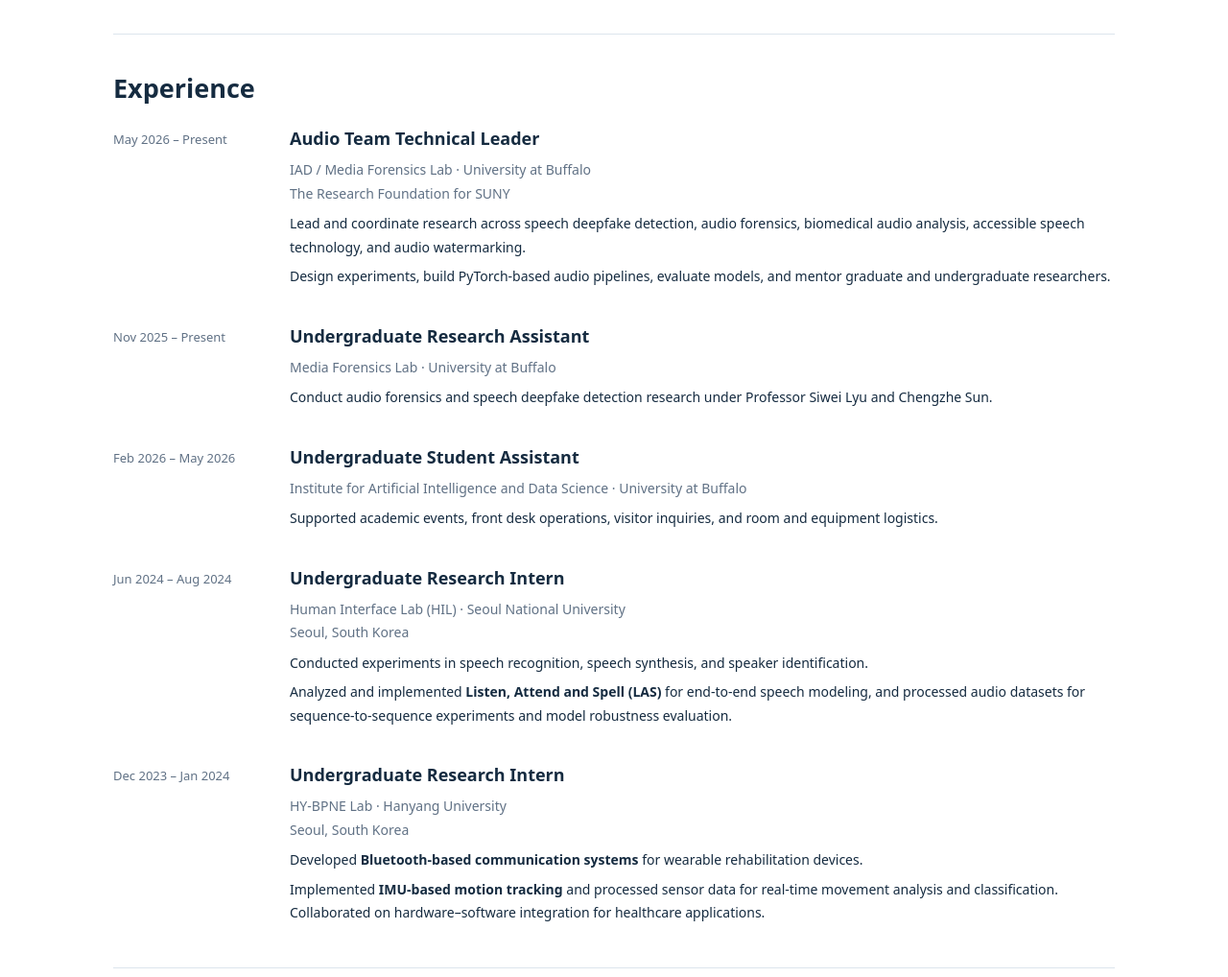
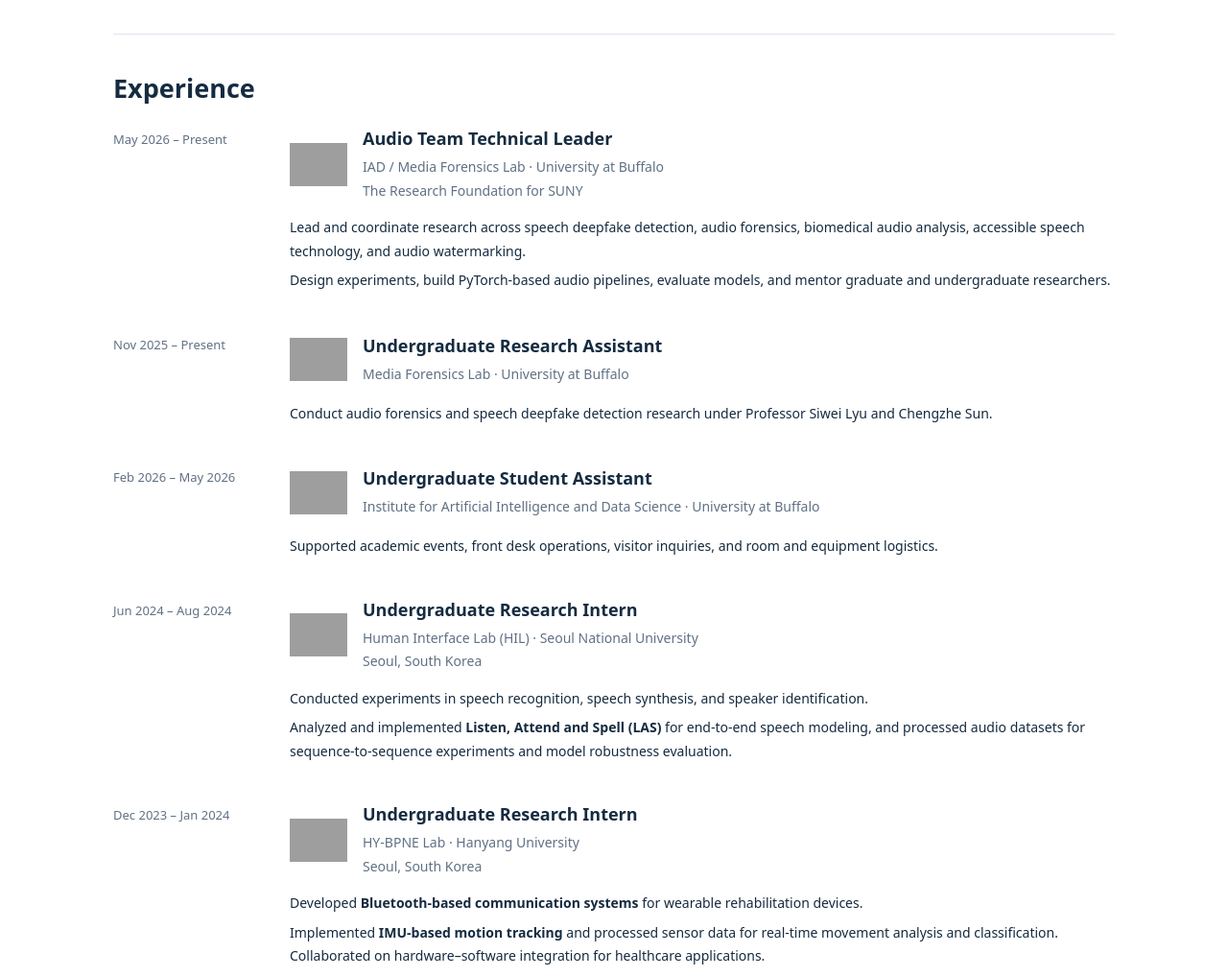
Before and after one commit to 2003wkdwogud/2003wkdwogud.github.io, a plain HTML site: page index.html in a window 1280 px wide. Shown: the part 3201-4219 px from the top of the page at 96% size. Drawn offline with Linux system fonts and the light colour scheme; grey boxes are pictures that could not be loaded.

Commit message:
Refactor HTML and CSS for layout improvements
Updated various CSS styles and HTML structure for better layout and spacing.

```diff
--- a/index.html
+++ b/index.html
@@ -96,7 +96,7 @@
 
     html {
       scroll-behavior: smooth;
-      scroll-padding-top: 100px;
+      scroll-padding-top: 110px;
     }
 
     body {
@@ -394,7 +394,7 @@
       display: grid;
       grid-template-columns: 160px minmax(0, 1fr);
       gap: 24px;
-      margin-bottom: 30px;
+      margin-bottom: 34px;
     }
 
     .entry:last-child {
@@ -414,6 +414,32 @@
     .entry p {
       margin: 6px 0;
       font-size: 14px;
+    }
+
+    .lab-heading {
+      display: flex;
+      align-items: center;
+      gap: 16px;
+      margin-bottom: 14px;
+    }
+
+    .lab-heading > div {
+      min-width: 0;
+    }
+
+    .school-logo {
+      width: 60px;
+      height: 60px;
+      flex-shrink: 0;
+      object-fit: contain;
+    }
+
+    .lab-heading h3 {
+      margin: 0;
+    }
+
+    .lab-heading .org {
+      margin: 4px 0 0;
     }
 
     .mentoring {
@@ -448,6 +474,10 @@
       margin: 4px 0;
       color: var(--muted);
       font-size: 14px;
+    }
+
+    #contact a {
+      overflow-wrap: anywhere;
     }
 
     footer {
@@ -492,7 +522,7 @@
 
       .entry {
         grid-template-columns: 1fr;
-        gap: 3px;
+        gap: 10px;
       }
 
       .projects,
@@ -503,6 +533,15 @@
       .publication,
       .project {
         padding: 20px;
+      }
+
+      .school-logo {
+        width: 48px;
+        height: 48px;
+      }
+
+      .lab-heading {
+        gap: 12px;
       }
     }
 
@@ -918,11 +957,24 @@
         <div class="date">May 2026 – Present</div>
 
         <div>
+          <div class="lab-heading">
+            <img
+              class="school-logo"
+              src="https://www.buffalo.edu/content/www/brand/identity/university-logo-and-marks/_jcr_content/root/maincontent/par/colctrl_0/column1/image_13.img.292.auto.jpg/1763653043298.jpg"
+              alt="University at Buffalo logo"
+              width="60"
+              height="60"
+              loading="lazy"
+            >
+
+            <div>
               <h3>Audio Team Technical Leader</h3>
 
               <div class="org">
                 IAD / Media Forensics Lab · University at Buffalo<br>
                 The Research Foundation for SUNY
+              </div>
+            </div>
           </div>
 
           <p>
@@ -944,10 +996,23 @@
         <div class="date">Nov 2025 – Present</div>
 
         <div>
+          <div class="lab-heading">
+            <img
+              class="school-logo"
+              src="https://www.buffalo.edu/content/www/brand/identity/university-logo-and-marks/_jcr_content/root/maincontent/par/colctrl_0/column1/image_13.img.292.auto.jpg/1763653043298.jpg"
+              alt="University at Buffalo logo"
+              width="60"
+              height="60"
+              loading="lazy"
+            >
+
+            <div>
               <h3>Undergraduate Research Assistant</h3>
 
               <div class="org">
                 Media Forensics Lab · University at Buffalo
+              </div>
+            </div>
           </div>
 
           <p>
@@ -962,11 +1027,24 @@
         <div class="date">Feb 2026 – May 2026</div>
 
         <div>
+          <div class="lab-heading">
+            <img
+              class="school-logo"
+              src="https://www.buffalo.edu/content/www/brand/identity/university-logo-and-marks/_jcr_content/root/maincontent/par/colctrl_0/column1/image_13.img.292.auto.jpg/1763653043298.jpg"
+              alt="University at Buffalo logo"
+              width="60"
+              height="60"
+              loading="lazy"
+            >
+
+            <div>
               <h3>Undergraduate Student Assistant</h3>
 
               <div class="org">
-            Institute for Artificial Intelligence and Data Science ·
-            University at Buffalo
+                Institute for Artificial Intelligence and
+                Data Science · University at Buffalo
+              </div>
+            </div>
           </div>
 
           <p>
@@ -980,11 +1058,24 @@
         <div class="date">Jun 2024 – Aug 2024</div>
 
         <div>
+          <div class="lab-heading">
+            <img
+              class="school-logo"
+              src="https://en.snu.ac.kr/webdata/uploads/eng/image/2020/02/about-symbol-bi_lg.png"
+              alt="Seoul National University logo"
+              width="60"
+              height="60"
+              loading="lazy"
+            >
+
+            <div>
               <h3>Undergraduate Research Intern</h3>
 
               <div class="org">
                 Human Interface Lab (HIL) · Seoul National University<br>
                 Seoul, South Korea
+              </div>
+            </div>
           </div>
 
           <p>
@@ -1006,11 +1097,24 @@
         <div class="date">Dec 2023 – Jan 2024</div>
 
         <div>
+          <div class="lab-heading">
+            <img
+              class="school-logo"
+              src="https://www.hanyang.ac.kr/documents/10548136/0/img_hy0104_02_0101.png/ce3ec476-fd01-e5b3-d8c0-06ab0e3474c9?download=true&amp;t=1680574326154"
+              alt="Hanyang University logo"
+              width="60"
+              height="60"
+              loading="lazy"
+            >
+
+            <div>
               <h3>Undergraduate Research Intern</h3>
 
               <div class="org">
                 HY-BPNE Lab · Hanyang University<br>
                 Seoul, South Korea
+              </div>
+            </div>
           </div>
 
           <p>
@@ -1055,10 +1159,24 @@
         <div class="date">Expected May 2028</div>
 
         <div>
+          <div class="lab-heading">
+            <img
+              class="school-logo"
+              src="https://www.buffalo.edu/content/www/brand/identity/university-logo-and-marks/_jcr_content/root/maincontent/par/colctrl_0/column1/image_13.img.292.auto.jpg/1763653043298.jpg"
+              alt="University at Buffalo logo"
+              width="60"
+              height="60"
+              loading="lazy"
+            >
+
+            <div>
               <h3>B.S. in Electrical Engineering</h3>
 
               <div class="org">
-            University at Buffalo, The State University of New York
+                University at Buffalo,
+                The State University of New York
+              </div>
+            </div>
           </div>
         </div>
       </div>
```
Lines whose indentation alone changed are shown as unchanged.
